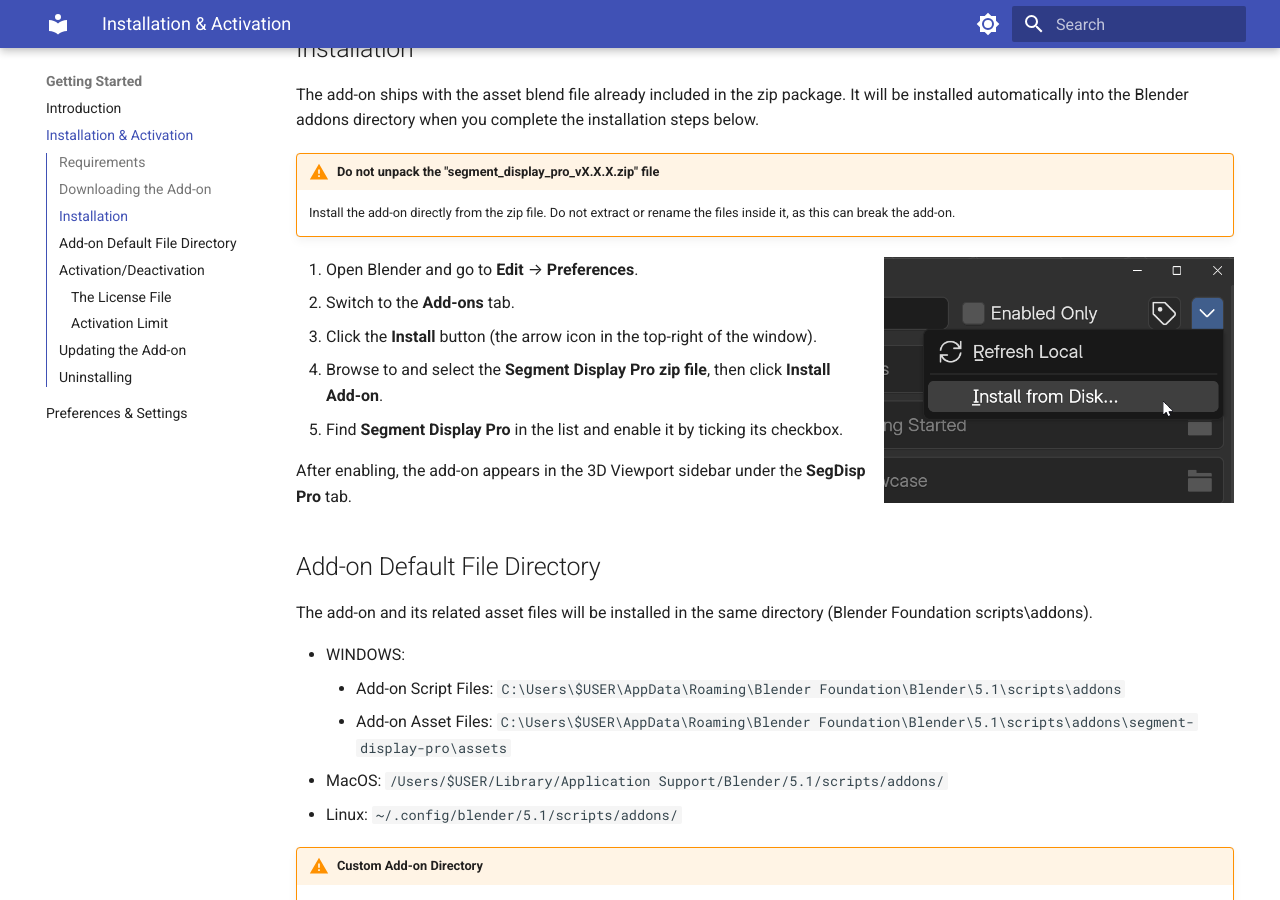
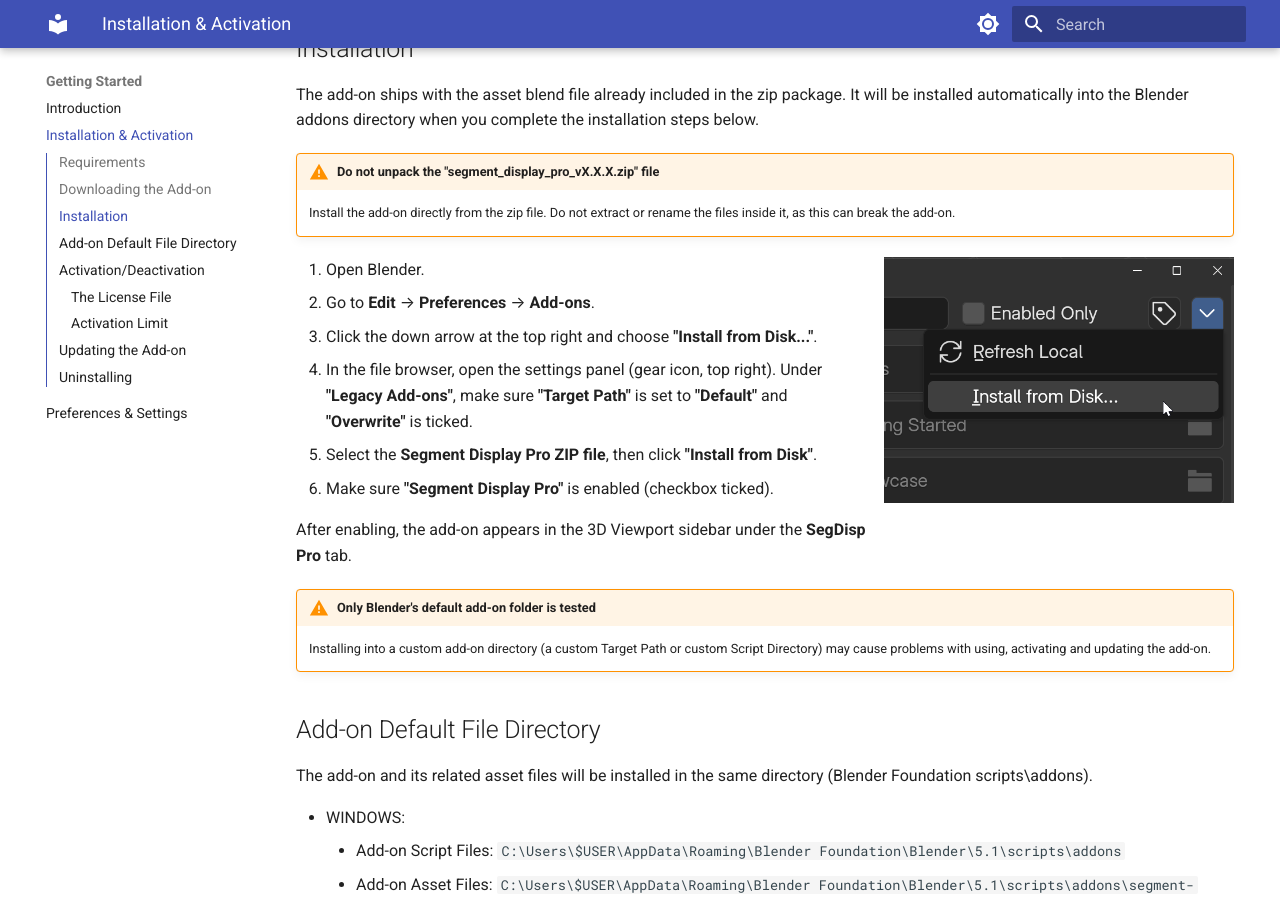
Before and after one commit to ahmetmaya-orion/segment-display-pro-docs, an MkDocs documentation site: the page built from docs/installation.md, in a window 1280 px wide and 900 px high, scrolled down 1115 px. Built offline with MkDocs 1.6.1 and Material for MkDocs 9.7.7, drawn with Linux system fonts in a browser that asks for light colours.

Commit message:
docs(installation): update install steps from PRO-README (Target Path/Overwrite)

```diff
--- a/docs/installation.md
+++ b/docs/installation.md
@@ -34,16 +34,18 @@
 
 ![Enabling the add-on in Blender Preferences](assets/images/installation/installation.png){ align=right width="350" }
 
-1. Open Blender and go to **Edit** → **Preferences**.
-2. Switch to the **Add-ons** tab.
-3. Click the **Install** button (the arrow icon in the top-right of the window).
-4. Browse to and select the **Segment Display Pro zip file**, then click
-   **Install Add-on**.
-5. Find **Segment Display Pro** in the list and enable it by ticking its
-   checkbox.
+1. Open Blender.
+2. Go to **Edit** → **Preferences** → **Add-ons**.
+3. Click the down arrow at the top right and choose **"Install from Disk..."**.
+4. In the file browser, open the settings panel (gear icon, top right). Under **"Legacy Add-ons"**, make sure **"Target Path"** is set to **"Default"** and **"Overwrite"** is ticked.
+5. Select the **Segment Display Pro ZIP file**, then click **"Install from Disk"**.
+6. Make sure **"Segment Display Pro"** is enabled (checkbox ticked).
 
 After enabling, the add-on appears in the 3D Viewport sidebar under the
 **SegDisp Pro** tab.
+
+!!! warning "Only Blender's default add-on folder is tested"
+    Installing into a custom add-on directory (a custom Target Path or custom Script Directory) may cause problems with using, activating and updating the add-on.
 
 ## Add-on Default File Directory
 
```
